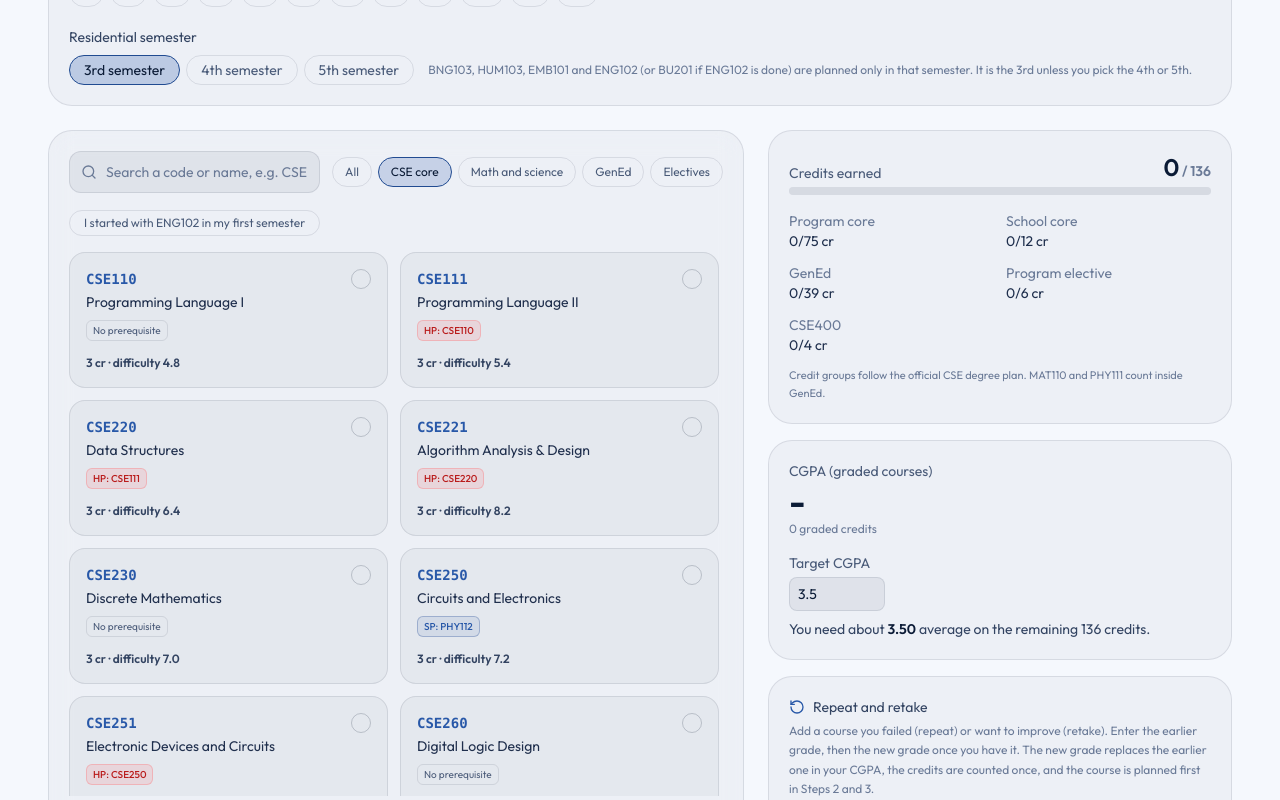
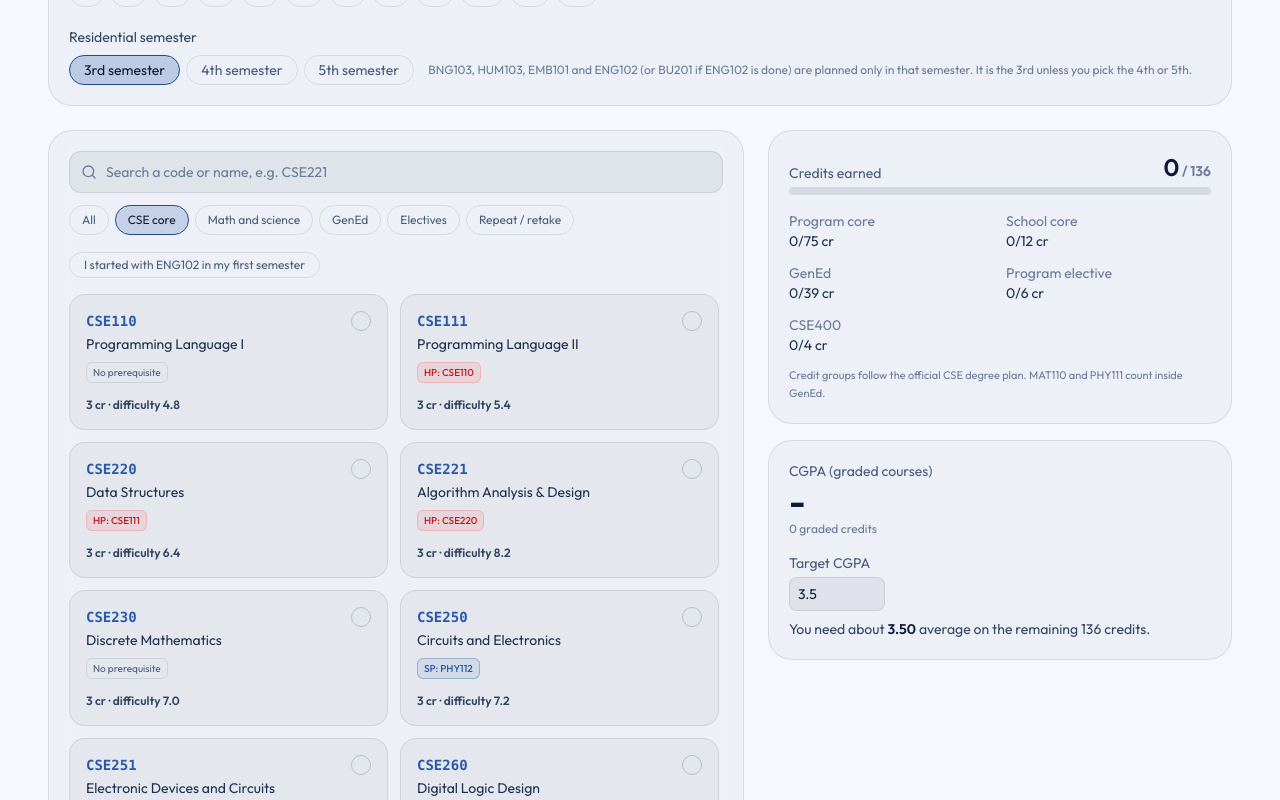
Before and after one commit to a-nayem/BRACU-CP, a Next.js app: page /planner in a window 1280 px wide. Shown: the part 660-1460 px from the top of the page. Built offline with nearby package versions, Linux system fonts and the light colour scheme.

Commit message:
Refactor CoursePicker to include retake functionality

```diff
--- a/components/planner/CoursePicker.js
+++ b/components/planner/CoursePicker.js
@@ -4,13 +4,13 @@ import { Search } from "lucide-react";
 import { COURSES, DEGREE } from "@/lib/data";
 import { progress, cgpa, GRADE_POINTS, hiddenCodes } from "@/lib/engine";
 import { GRADES } from "./shared";
-import RetakeBox from "./RetakeBox";
+import RetakeCards from "./RetakeBox";
 
 const FILTERS = [
-  ["all", "All"], ["core", "CSE core"], ["foundation", "Math and science"], ["gened", "GenEd"], ["elective", "Electives"],
+  ["all", "All"], ["core", "CSE core"], ["foundation", "Math and science"], ["gened", "GenEd"], ["elective", "Electives"], ["retake", "Repeat / retake"],
 ];
 const inFilter = (c, f) =>
-  f === "all" ? true : f === "core" ? c.category === "core" || c.category === "project" : f === "foundation" ? c.group === "MATH" || c.group === "SCI" : f === "gened" ? c.group === "GENED" : c.category === "elective";
+  f === "all" || f === "retake" ? true : f === "core" ? c.category === "core" || c.category === "project" : f === "foundation" ? c.group === "MATH" || c.group === "SCI" : f === "gened" ? c.group === "GENED" : c.category === "elective";
 
 export default function CoursePicker({ state, patch, info }) {
   const [q, setQ] = useState("");
@@ -25,6 +25,19 @@ export default function CoursePicker({ state, patch, info }) {
         .sort((a, b) => a.code.localeCompare(b.code)),
     [q, f, hid]
   );
+  // Repeat / retake tab: the search box finds a course to add; its card then appears in the list.
+  const retakeResults = useMemo(() => {
+    const n = q.trim().toLowerCase();
+    if (f !== "retake" || !n) return [];
+    const listed = Object.keys(state.retakes || {});
+    return Object.values(COURSES).filter((c) => !hid.has(c.code) && !c.residentialOnly && !listed.includes(c.code) && (c.code + " " + c.name).toLowerCase().includes(n)).sort((a, b) => a.code.localeCompare(b.code)).slice(0, 6);
+  }, [q, f, hid, state.retakes]);
+  const addRetake = (code) => {
+    patch((s) => ({ completed: s.completed.includes(code) ? s.completed : [...s.completed, code], retakes: { ...(s.retakes || {}), [code]: { to: "", goal: "" } } }));
+    setQ("");
+  };
+  const retakeCount = Object.keys(state.retakes || {}).length;
+
   // Everything works from the effective grade: a new (retake) grade replaces the earlier one, and an F is not passed.
   const prog = useMemo(() => progress(info.passed, COURSES, { eng102First: eng }), [info, eng]);
   // Current CGPA: one grade per course, the latest attempt. A pending repeat (F) still counts until it is replaced.
@@ -47,20 +60,20 @@ export default function CoursePicker({ state, patch, info }) {
   const need = remaining > 0 && +target > 0 ? ((+target) * (gpaBase.credits + remaining) - pts) / remaining : null;
 
   return (
-    <div className="grid gap-6 lg:grid-cols-[1.5fr_1fr]">
+    <div className="grid items-start gap-6 lg:grid-cols-[1.5fr_1fr]">
       <div className="min-w-0 rounded-3xl border border-white/10 bg-white/[0.03] p-5 backdrop-blur-md">
         <div className="mb-4 flex flex-wrap items-center gap-3">
           <div className="relative min-w-[200px] flex-1">
             <Search className="absolute left-3 top-1/2 h-4 w-4 -translate-y-1/2 text-slate-500" aria-hidden="true" />
             <input
-              value={q} onChange={(e) => setQ(e.target.value)} placeholder="Search a code or name, e.g. CSE221"
+              value={q} onChange={(e) => setQ(e.target.value)} placeholder={f === "retake" ? "Add a course to repeat or retake, e.g. CSE220" : "Search a code or name, e.g. CSE221"}
               className="w-full rounded-xl border border-white/10 bg-sunken-2 py-2.5 pl-9 pr-3 text-sm text-white placeholder:text-slate-500 focus:border-brand-400 focus:outline-none"
-              aria-label="Search courses"
+              aria-label={f === "retake" ? "Add a repeat or retake course" : "Search courses"}
             />
           </div>
           <div className="flex flex-wrap gap-1.5">
             {FILTERS.map(([k, l]) => (
-              <button key={k} onClick={() => setF(k)} className={`rounded-full border px-3 py-1.5 text-xs transition-colors ${f === k ? "border-brand-400 bg-brand-500/20 text-white" : "border-white/10 text-slate-400 hover:text-white"}`}>{l}</button>
+              <button key={k} onClick={() => setF(k)} className={`rounded-full border px-3 py-1.5 text-xs transition-colors ${f === k ? "border-brand-400 bg-brand-500/20 text-white" : "border-white/10 text-slate-400 hover:text-white"}`}>{l}{k === "retake" && retakeCount > 0 ? ` (${retakeCount})` : ""}</button>
             ))}
           </div>
         </div>
@@ -71,7 +84,7 @@ export default function CoursePicker({ state, patch, info }) {
           {eng ? "Started with ENG102: ENG103 required, ENG101 not needed" : "I started with ENG102 in my first semester"}
         </button>
         <ul className="scroll-thin grid max-h-[34rem] grid-cols-1 gap-3 overflow-y-auto pr-1 sm:grid-cols-2">
-          {list.map((c) => {
+          {f === "retake" ? <RetakeCards state={state} patch={patch} info={info} results={retakeResults} onAdd={addRetake} /> : list.map((c) => {
             const on = done.has(c.code);
             const hard = c.hard || [];
             const soft = c.soft || [];
@@ -113,7 +126,7 @@ export default function CoursePicker({ state, patch, info }) {
               </li>
             );
           })}
-          {!list.length && <li className="col-span-full p-4 text-center text-sm text-slate-500">No courses match.</li>}
+          {f !== "retake" && !list.length && <li className="col-span-full p-4 text-center text-sm text-slate-500">No courses match.</li>}
         </ul>
       </div>
 
@@ -157,7 +170,6 @@ export default function CoursePicker({ state, patch, info }) {
           )}
         </div>
 
-        <RetakeBox state={state} patch={patch} info={info} />
       </div>
     </div>
   );
```
